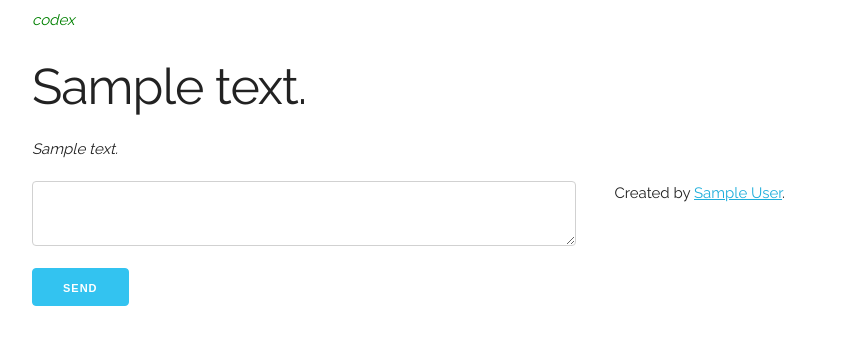
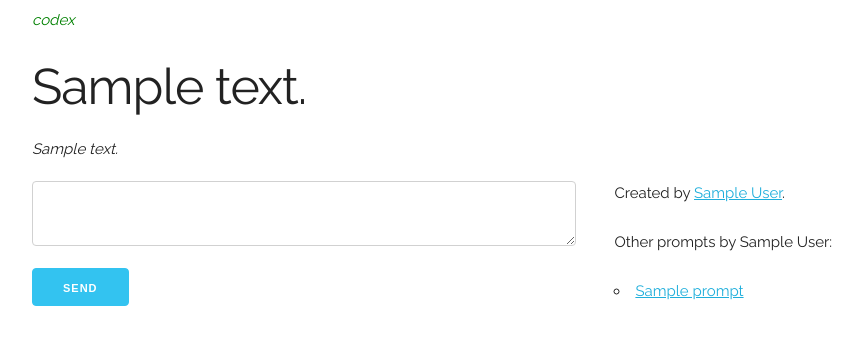
Before and after one commit to psiemens/storypost, a Django app: page /lists/1/prompts/1/ in a window 1280 px wide. Shown: the top 345 px of the page, without its empty margins (128-991 px from the left). Run offline with Django 3.2, Linux system fonts and the light colour scheme; tables that the repository leaves empty hold one stand-in row (values such as "Sample post"); a database or web service that is not in the repository returns one stand-in record (values such as "Sample title"); data that the repository does not hold is empty.

Commit message:
Templating

```diff
--- a/codexapp/main/views.py
+++ b/codexapp/main/views.py
@@ -109,17 +109,11 @@ def list_view(request, list_id):
     return render(request, "list/view.html", context)
 
 def prompt_view(request, list_id, id):
-
-    from codexapp.remote import mailchimp
-
+    p = Prompt.objects.get(pk=id)
     context = {
-        'prompt': {  # TODO remove this hardcoded prompt
-            'message': "What is the craziest dream you've ever had?"
-        }
+        'prompt': p,
+        'other_user_prompts': Prompt.objects.filter(user__id=p.user_id)
     }
-    prompt = Prompt.objects.get(pk=id)
-    context['prompt'] = prompt
-    context['conversations'] = mailchimp.campaigns.get(prompt.mc_campaign_id).conversations()
     return render(request, "prompt/prompt.html", context)
 
 def prompt_add(request, list_id):
@@ -133,11 +127,26 @@ def prompt_add(request, list_id):
             prompt.user = user
             prompt.list_id = list_id
             prompt.save()
-
-            return redirect(prompt_view, list_id, prompt.id)
-
+            return redirect(prompt_edit, list_id, prompt.id)
     else:
         form = PromptForm()
+
+    context = {
+        'form': form,
+    }
+
+    return render(request, "prompt/edit.html", context)
+
+def prompt_edit(request, list_id, id):
+
+    prompt = Prompt.objects.get(pk=id)
+
+    if request.method == 'POST':
+        form = PromptForm(request.POST, instance=prompt)
+        if form.is_valid():
+            form.save()
+    else:
+        form = PromptForm(instance=prompt)
 
     context = {
         'form': form,
--- a/templates/prompt/prompt.html
+++ b/templates/prompt/prompt.html
@@ -30,6 +30,12 @@
     <div class="five columns">
         <div>
             <p>Created by <a href="{% url 'user_view' prompt.user.id %}">{{ prompt.user.name }}</a>.</p>
+            <p>Other prompts by {{ prompt.user.name }}:</p>
+            <ul>
+                {% for prompt in other_user_prompts %}
+                <li><a href="{% url 'prompt_view' 0 prompt.id %}">{{ prompt.title }}</a></li>
+                {% endfor %}
+            </ul>
         </div>
     </div>
 </div>
```
